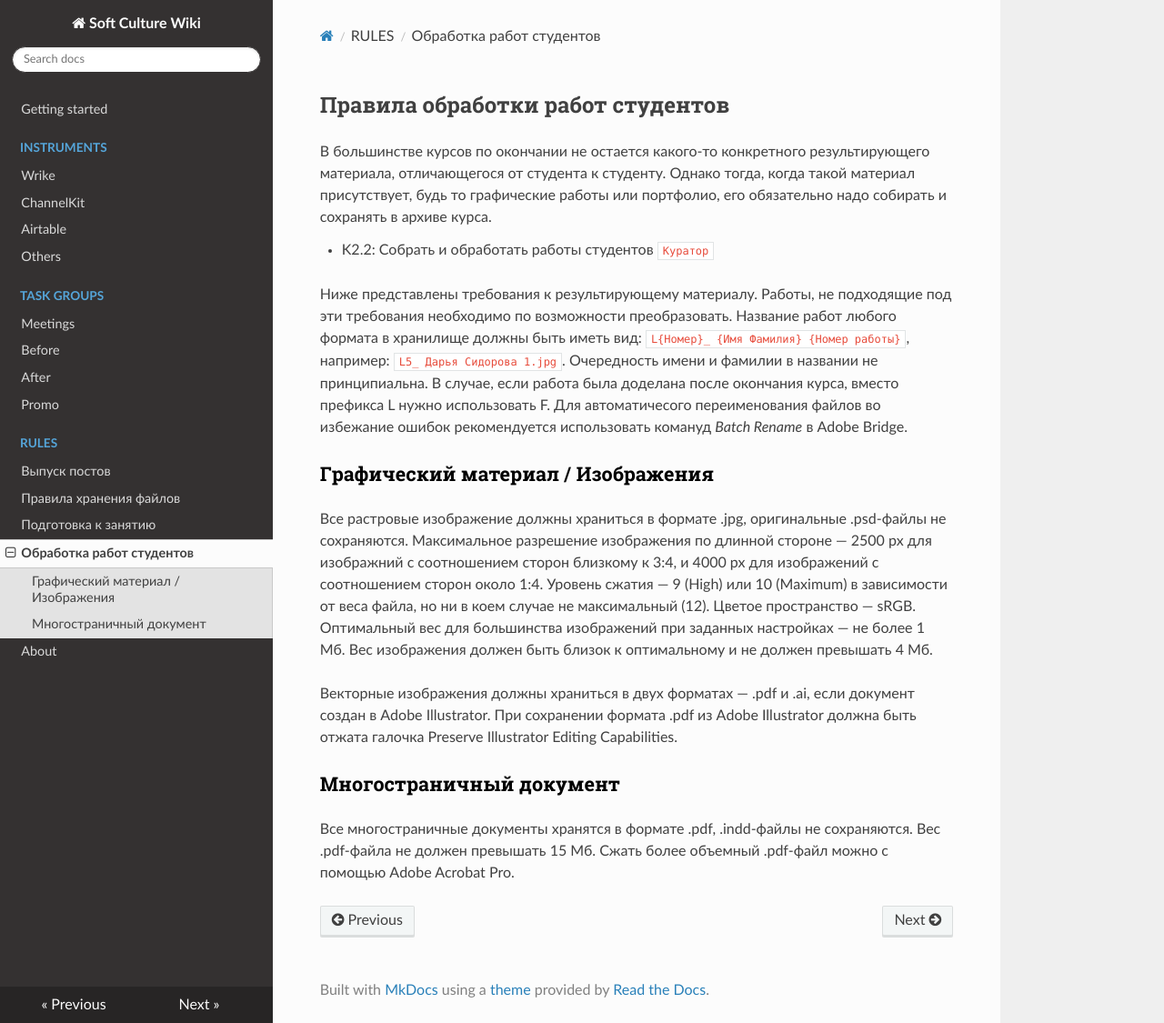
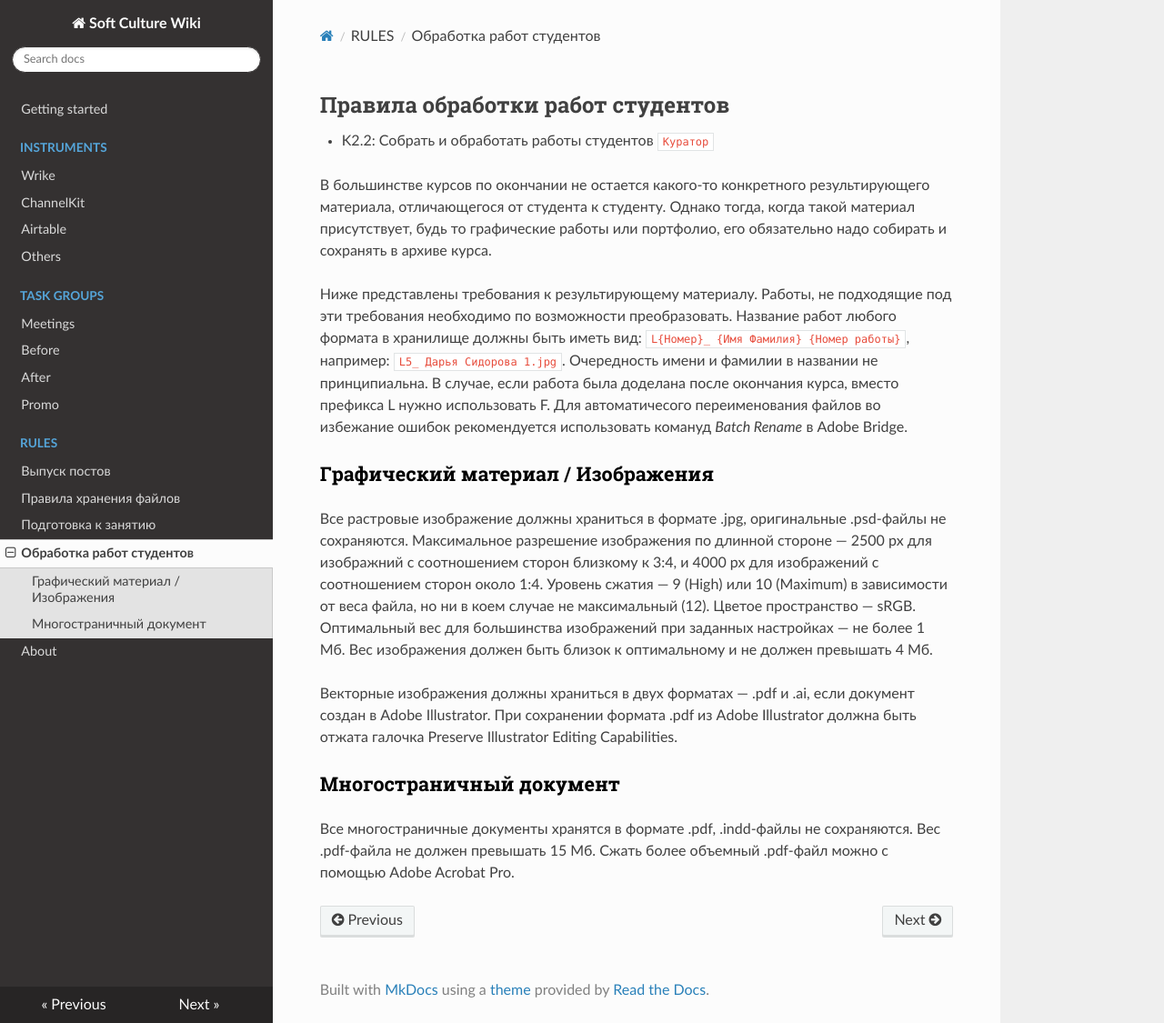
Before and after one commit to arsenyafonin/wiki, an MkDocs documentation site: the page built from docs/ins_15_students_works.md, in a window 1280 px wide and 1125 px high. Shown: the whole window at 91% size. Built offline with MkDocs 1.6.1, drawn with Linux system fonts in a browser that asks for light colours; nearby versions of some CDN libraries; old or Windows-style settings are respelled for this version of MkDocs.

```diff
--- a/docs/ins_15_students_works.md
+++ b/docs/ins_15_students_works.md
@@ -1,8 +1,7 @@
 ## Правила обработки работ студентов
+* K2.2: Собрать и обработать работы студентов `Куратор`
 
 В большинстве курсов по окончании не остается какого-то конкретного результирующего материала, отличающегося от студента к студенту. Однако тогда, когда такой материал присутствует, будь то графические работы или портфолио, его обязательно надо собирать и сохранять в архиве курса.
-
-* K2.2: Собрать и обработать работы студентов `Куратор`
 
 Ниже представлены требования к результирующему материалу. Работы, не подходящие под эти требования необходимо по возможности преобразовать.
 Название работ любого формата в хранилище должны быть иметь вид: `L{Номер}_ {Имя Фамилия} {Номер работы}`, например: `L5_ Дарья Сидорова 1.jpg`. Очередность имени и фамилии в названии не принципиальна. В случае, если работа была доделана после окончания курса, вместо префикса L нужно использовать F. Для автоматичесого переименования файлов во избежание ошибок рекомендуется использовать комануд *Batch Rename* в Adobe Bridge.
```
